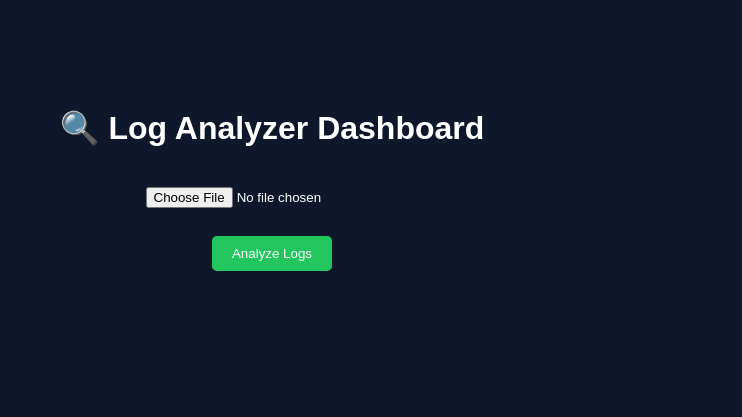
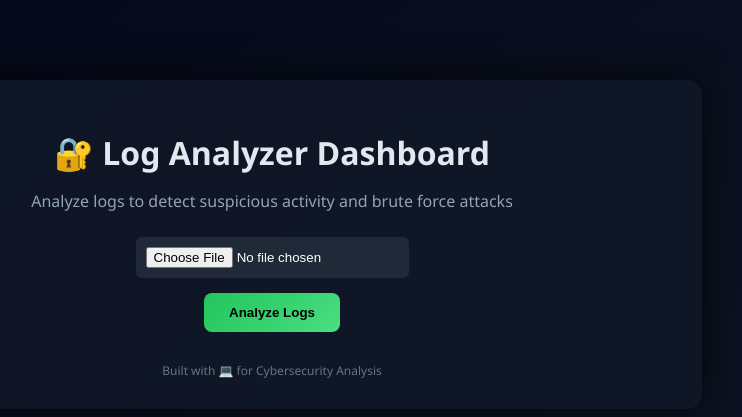
Before and after one commit to prithikaponraj6262-coder/log-analyzer, a Flask app: page / in a window 1280 px wide. Shown: the top 417 px of the page, without its empty margins (368-1110 px from the left). Run offline with Flask 3, Linux system fonts and the light colour scheme.

Commit message:
update-index.html

```diff
--- a/templates/index.html
+++ b/templates/index.html
@@ -1,73 +1,148 @@
 <!DOCTYPE html>
-<html>
+<html lang="en">
 <head>
-    <title>Log Analyzer</title>
+<meta charset="UTF-8">
+<title>Log Analyzer Dashboard</title>
+
 <style>
 body {
-            font-family: Arial;
-            background: #0f172a;
-            color: white;
+    margin: 0;
+    font-family: 'Segoe UI', sans-serif;
+    background: linear-gradient(-45deg, #0b1120, #111827, #020617, #0f172a);
+    background-size: 400% 400%;
+    animation: gradientBG 10s ease infinite;
+    color: #e2e8f0;
+}
+
+@keyframes gradientBG {
+    0% { background-position: 0% 50%; }
+    50% { background-position: 100% 50%; }
+    100% { background-position: 0% 50%; }
+}
+
+.container {
+    max-width: 800px;
+    margin: 80px auto;
+    padding: 30px;
+    background: rgba(17, 24, 39, 0.85);
+    backdrop-filter: blur(10px);
+    border-radius: 15px;
+    box-shadow: 0 0 40px rgba(0,0,0,0.7);
     text-align: center;
-            padding-top: 80px;
+    animation: fadeIn 1.2s ease;
+}
+
+@keyframes fadeIn {
+    from { opacity: 0; transform: translateY(30px);}
+    to { opacity: 1; transform: translateY(0);}
 }
 
 h1 {
-            margin-bottom: 30px;
+    margin-bottom: 10px;
+    animation: slideDown 1s ease;
 }
 
-        form {
-            margin-bottom: 20px;
+@keyframes slideDown {
+    from { transform: translateY(-20px); opacity: 0;}
+    to { transform: translateY(0); opacity: 1;}
 }
 
-        input {
+p {
+    color: #94a3b8;
+    margin-bottom: 25px;
+}
+
+input[type="file"] {
     padding: 10px;
-            border-radius: 5px;
+    border-radius: 6px;
+    border: none;
+    background: #1f2937;
+    color: white;
 }
 
 button {
-            padding: 10px 20px;
-            background: #22c55e;
+    margin-top: 15px;
+    padding: 12px 25px;
+    background: linear-gradient(135deg, #22c55e, #4ade80);
     border: none;
-            color: white;
-            border-radius: 5px;
+    color: black;
+    font-weight: bold;
+    border-radius: 8px;
     cursor: pointer;
+    transition: 0.3s;
 }
 
 button:hover {
-            background: #16a34a;
+    transform: scale(1.08);
+    box-shadow: 0 0 15px #22c55e;
 }
 
-        .result {
-            margin-top: 20px;
-            font-size: 18px;
+.results {
+    margin-top: 30px;
+    text-align: left;
+}
+
+.alert, .warning {
+    padding: 12px;
+    margin-bottom: 12px;
+    border-radius: 8px;
+    animation: popIn 0.5s ease;
+}
+
+@keyframes popIn {
+    from { transform: scale(0.8); opacity: 0;}
+    to { transform: scale(1); opacity: 1;}
 }
 
 .alert {
-            color: red;
+    background: rgba(239, 68, 68, 0.15);
+    border-left: 5px solid #ef4444;
 }
 
 .warning {
-            color: orange;
+    background: rgba(245, 158, 11, 0.15);
+    border-left: 5px solid #f59e0b;
+}
+
+.footer {
+    margin-top: 20px;
+    font-size: 12px;
+    color: #64748b;
+}
+
+/* glowing effect */
+.container:hover {
+    box-shadow: 0 0 50px rgba(34, 197, 94, 0.3);
 }
 </style>
 </head>
 
 <body>
 
-    <h1>🔍 Log Analyzer Dashboard</h1>
+<div class="container">
+
+    <h1>🔐 Log Analyzer Dashboard</h1>
+    <p>Analyze logs to detect suspicious activity and brute force attacks</p>
 
     <form method="POST" enctype="multipart/form-data">
         <input type="file" name="logfile" required>
-        <br><br>
+        <br>
         <button type="submit">Analyze Logs</button>
     </form>
 
+    <div class="results">
         {% for result in results %}
-        <div class="result
-            {% if 'ALERT' in result %}alert{% else %}warning{% endif %}">
+            <div class="{% if 'ALERT' in result %}alert{% else %}warning{% endif %}">
                 {{ result }}
             </div>
         {% endfor %}
+    </div>
+
+    <div class="footer">
+        Built with 💻 for Cybersecurity Analysis
+    </div>
+
+</div>
 
 </body>
 </html>
```
Lines whose indentation alone changed are shown as unchanged.
